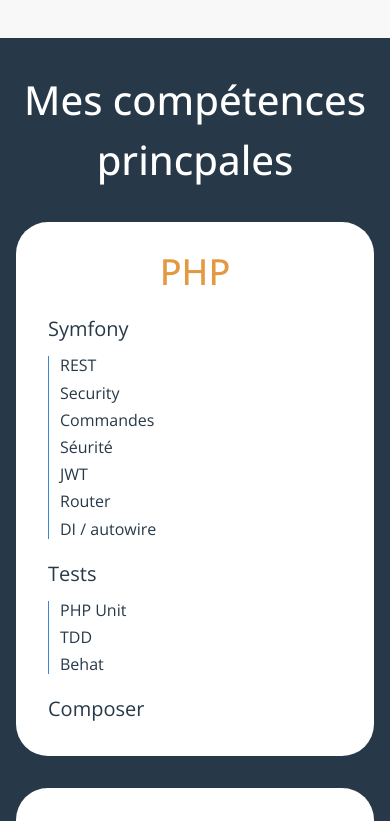
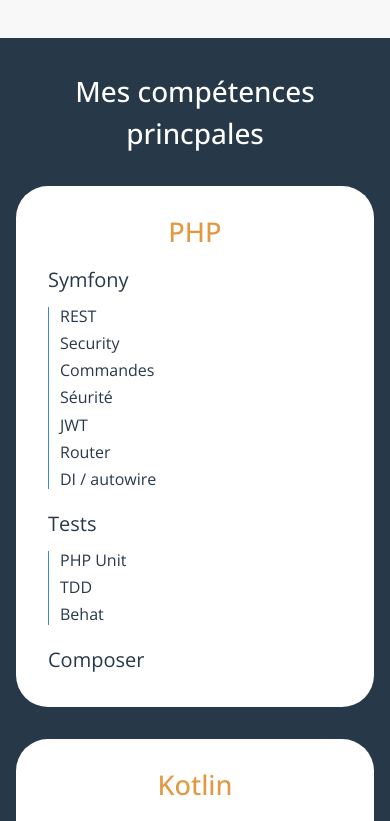
Before and after one commit to anthony-moyart/anthonymoyart.fr, a Next.js app: page / in a window 390 px wide. Shown: the part 732-1553 px from the top of the page. Built offline with nearby package versions, Linux system fonts and the light colour scheme.

Commit message:
[Home/MainSkills] fine-tune mobile responsiveness

```diff
--- a/components/home/main-skills.module.scss
+++ b/components/home/main-skills.module.scss
@@ -18,6 +18,7 @@
 
   @include mobile {
     margin-bottom: 2rem;
+    font-size: 1.75rem;
   }
 }
 
@@ -36,6 +37,10 @@
     font-size: 2.25rem;
 
     line-height: 1;
+
+    @include mobile {
+      font-size: 1.7rem;
+    }
   }
 
   ul {
@@ -45,6 +50,10 @@
   .skillsList {
     font-size: 1.25rem;
     margin-top: 1.5rem;
+
+    @include mobile {
+      margin-top: 1.2rem;
+    }
 
     > li {
       margin-top: 1.25rem;
```
